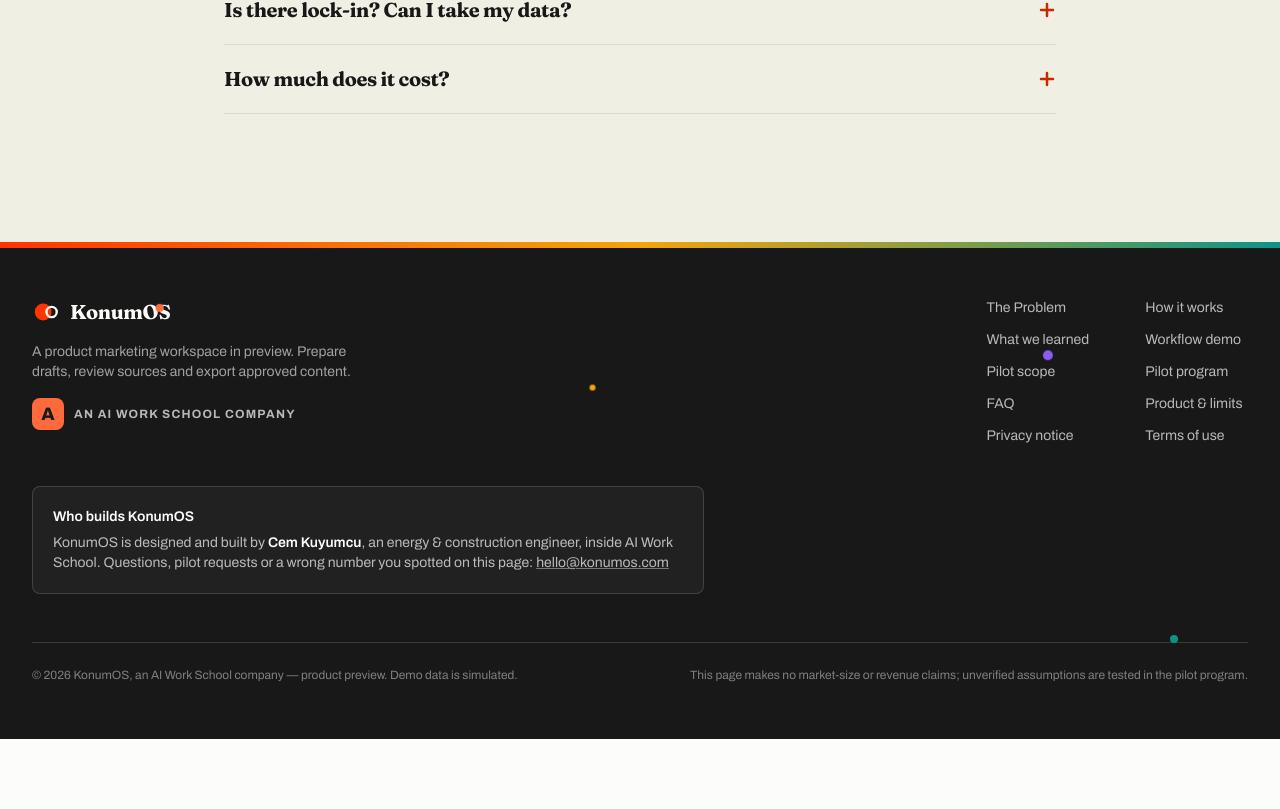
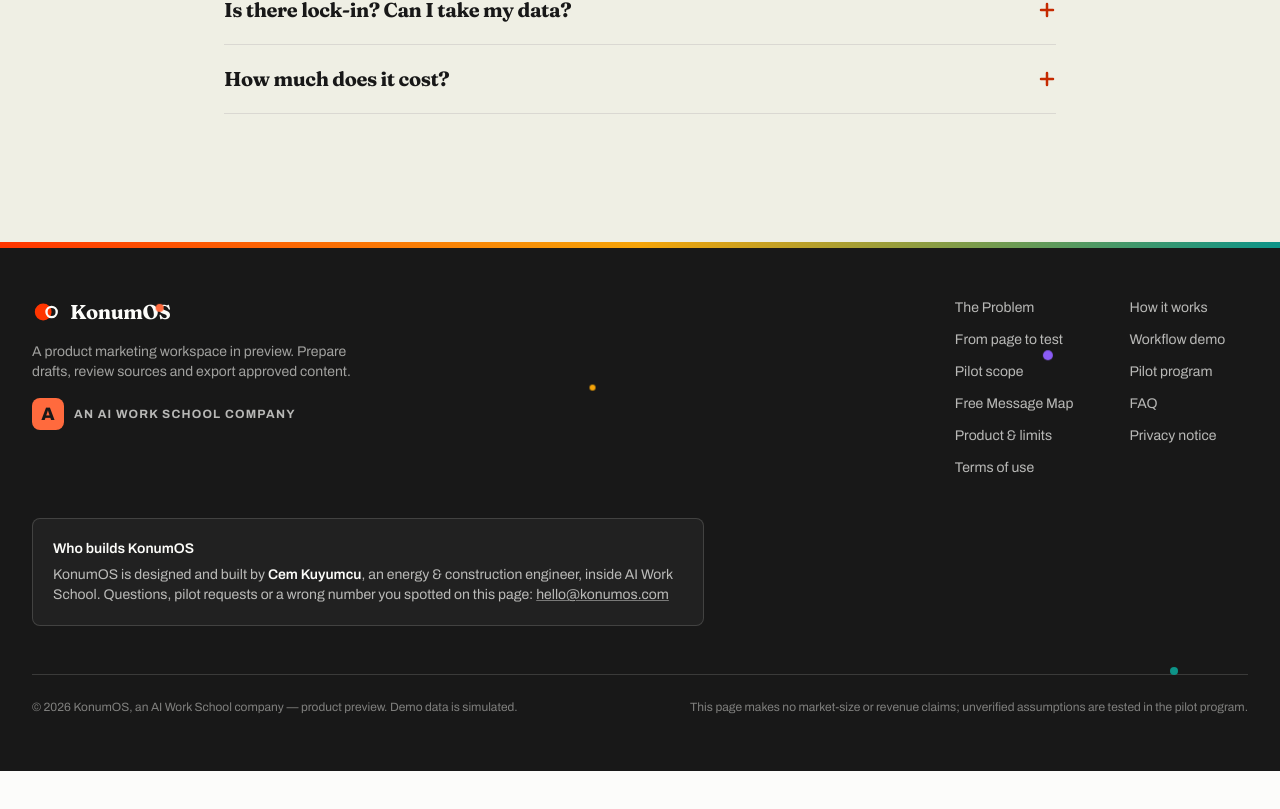
Before and after one commit to ckuyumcu/konum, a React (Vite) app: page / in a window 1280 px wide. Shown: the part 8787-9596 px from the top of the page. Built offline with nearby package versions, Linux system fonts and the light colour scheme.

Commit message:
Add a consistent free Message Map footer entry

```diff
--- a/src/sections/Footer.tsx
+++ b/src/sections/Footer.tsx
@@ -28,10 +28,11 @@ export default function Footer() {
           <nav className="grid grid-cols-2 gap-x-14 gap-y-3 text-sm" aria-label="Footer navigation">
             <a href="#problem" className="text-[#fcfcf9]/70 hover:text-[#fcfcf9] transition-colors duration-150">The Problem</a>
             <a href="#how" className="text-[#fcfcf9]/70 hover:text-[#fcfcf9] transition-colors duration-150">How it works</a>
-            <a href="#teardown" className="text-[#fcfcf9]/70 hover:text-[#fcfcf9] transition-colors duration-150">What we learned</a>
+            <a href="#teardown" className="text-[#fcfcf9]/70 hover:text-[#fcfcf9] transition-colors duration-150">From page to test</a>
             <a href="#demo" className="text-[#fcfcf9]/70 hover:text-[#fcfcf9] transition-colors duration-150">Workflow demo</a>
             <a href="#math" className="text-[#fcfcf9]/70 hover:text-[#fcfcf9] transition-colors duration-150">Pilot scope</a>
             <a href="#pilot" className="text-[#fcfcf9]/70 hover:text-[#fcfcf9] transition-colors duration-150">Pilot program</a>
+            <a href="/teshis" className="text-[#fcfcf9]/70 hover:text-[#fcfcf9] transition-colors duration-150">Free Message Map</a>
             <a href="#faq" className="text-[#fcfcf9]/70 hover:text-[#fcfcf9] transition-colors duration-150">FAQ</a>
             <a href="/about.html" className="text-[#fcfcf9]/70 hover:text-[#fcfcf9] transition-colors duration-150">Product &amp; limits</a>
             <a href="/privacy" className="text-[#fcfcf9]/70 hover:text-[#fcfcf9] transition-colors duration-150">Privacy notice</a>
```
